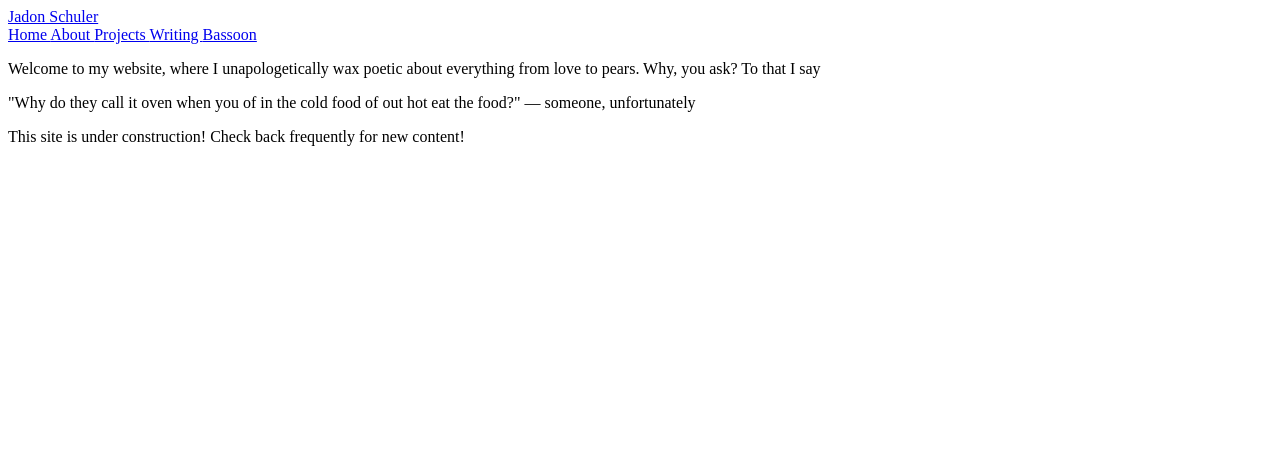
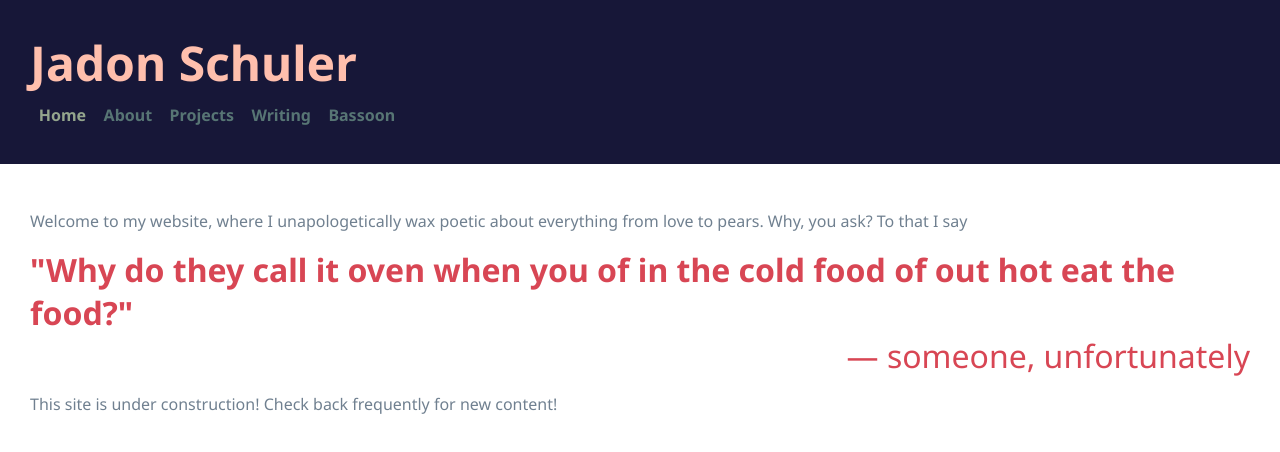
Before and after one commit to jtschuler/personal-website, a plain HTML site: page index.html in a window 1280 px wide. Drawn offline with Linux system fonts and the light colour scheme.

Commit message:
fix stylesheet name

```diff
--- a/index.html
+++ b/index.html
@@ -8,7 +8,7 @@
 		<link rel="preconnect" href="https://fonts.googleapis.com">
 		<link rel="preconnect" href="https://fonts.gstatic.com" crossorigin>
 		<link href="https://fonts.googleapis.com/css2?family=Noto+Sans:ital,wght@0,400;0,700;1,400;1,700&display=swap" rel="stylesheet">
-		<link href="css/main.css" rel="stylesheet">
+		<link href="css/styles.css" rel="stylesheet">
 
 		<title>Under Construction</title>
 
```
